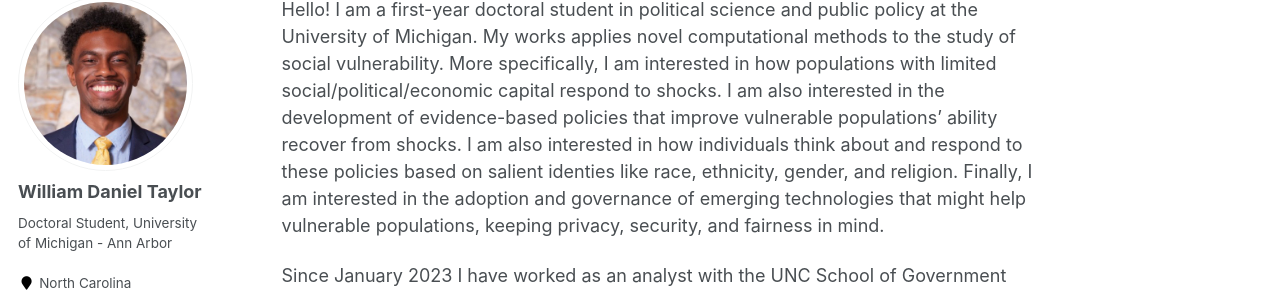
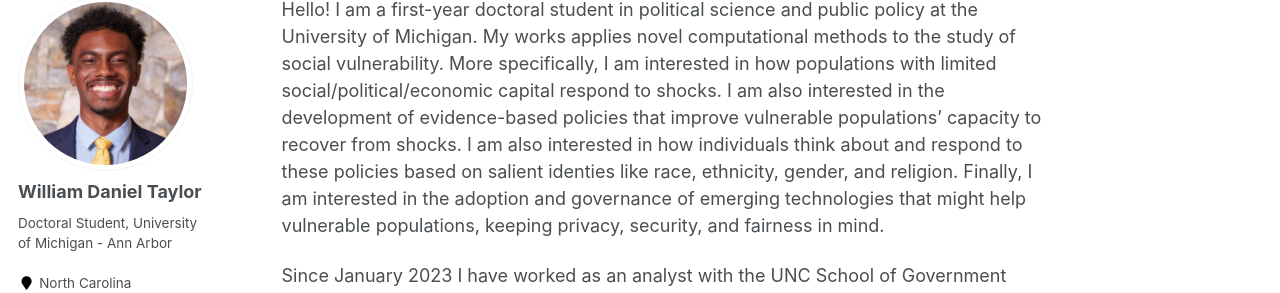
Before and after one commit to wdtaylor30/wdtaylor30.github.io, a Jekyll site: the page built from _pages/about.md, in a window 1280 px wide. Shown: the part 122-415 px from the top of the page. Built offline with Jekyll 4.4.1, drawn with Linux system fonts in a browser that asks for light colours.

Commit message:
changed another word

```diff
--- a/_pages/about.md
+++ b/_pages/about.md
@@ -6,7 +6,7 @@ redirect_from:
   - /about/
   - /about.html
 ---
-Hello! I am a first-year doctoral student in political science and public policy at the University of Michigan. My works applies novel computational methods to the study of social vulnerability. More specifically, I am interested in how populations with limited social/political/economic capital respond to shocks. I am also interested in the development of evidence-based policies that improve vulnerable populations' ability recover from shocks. I am also interested in how individuals think about and respond to these policies based on salient identies like race, ethnicity, gender, and religion. Finally, I am interested in the adoption and governance of emerging technologies that might help vulnerable populations, keeping privacy, security, and fairness in mind.
+Hello! I am a first-year doctoral student in political science and public policy at the University of Michigan. My works applies novel computational methods to the study of social vulnerability. More specifically, I am interested in how populations with limited social/political/economic capital respond to shocks. I am also interested in the development of evidence-based policies that improve vulnerable populations' capacity to recover from shocks. I am also interested in how individuals think about and respond to these policies based on salient identies like race, ethnicity, gender, and religion. Finally, I am interested in the adoption and governance of emerging technologies that might help vulnerable populations, keeping privacy, security, and fairness in mind.
 
 Since January 2023 I have worked as an analyst with the UNC School of Government [Criminal Justice Innovation Lab](https://cjil.sog.unc.edu/). I apply time series, NLP, and other computational methods to projects related to bail reform, alternative responses to behavioral health crises, [criminal record clearance](https://cjil.shinyapps.io/RecordClearanceDashboard/), and [the North Carolina criminal legal landscape at large](https://cjil.shinyapps.io/MeasuringJustice/). I combine computer science theory with policy expertise to scale the Lab's analytic capabilities on these and other projects.
 
```
